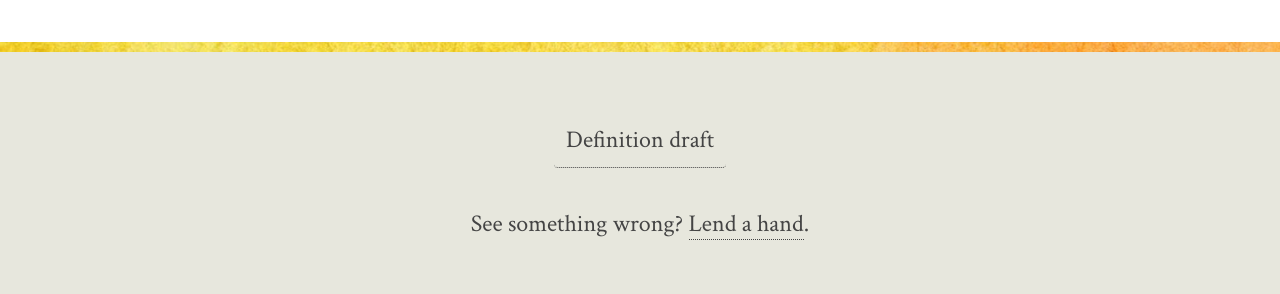
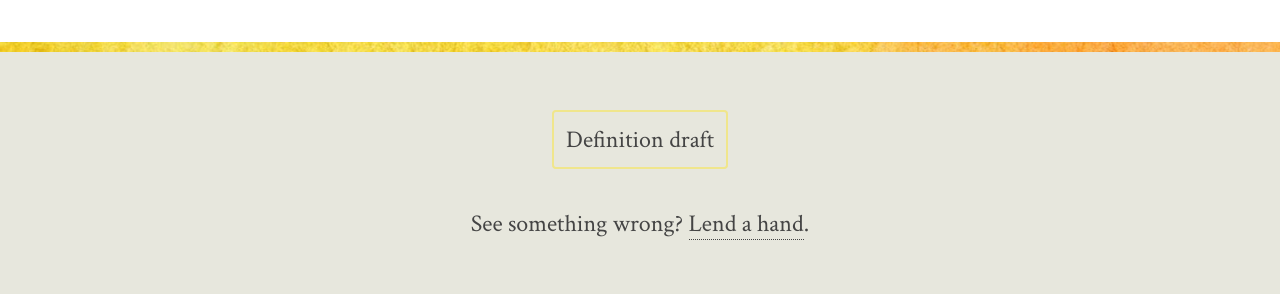
Before and after one commit to content-strategy-forum/csf-glossary, a Jekyll site: the page built from user-story.md, in a window 1280 px wide. Shown: the part 2292-2586 px from the top of the page. Built offline with Jekyll 4.4.1, drawn with Linux system fonts in a browser that asks for light colours; some web fonts are replaced; grey boxes are pictures that could not be loaded.

Commit message:
color gambit

```diff
--- a/assets/main.css
+++ b/assets/main.css
@@ -215,14 +215,14 @@
 
 article sup a:first-child { padding-left: 1px; }
 
-.breadcrumb a:hover,
 article a:hover,
-footer a:hover { color: #000; }
+footer a:hover,
+.breadcrumb a:hover { color: #000; }
 
-article a:hover {
-	background-color: cornsilk; /* buttermilk or honey */
-	border-bottom-color: #fff;
-}
+article a:hover,
+.breadcrumb a:hover { background-color: cornsilk; } /* buttermilk or honey */
+
+article a:hover { border-bottom-color: #fff; }
 
 footer a:hover { background-color: #fff; }
 
@@ -240,7 +240,7 @@
 
 .draft a {
 	padding: .5em;
-	border: 2px solid 'dark wheat'; /* oldgold khaki */
+	border: 2px solid khaki; /* oldgold */
 	border-radius: 4px;
 }
 
```
